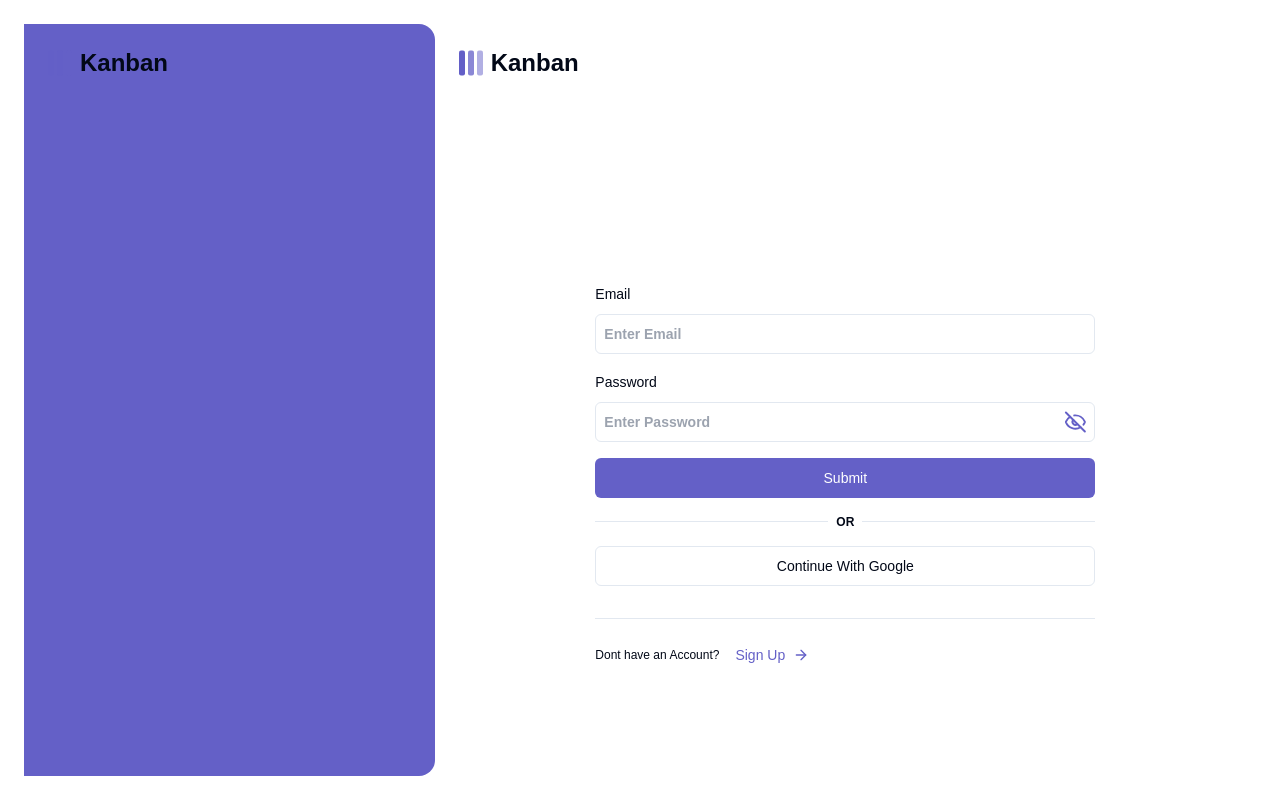
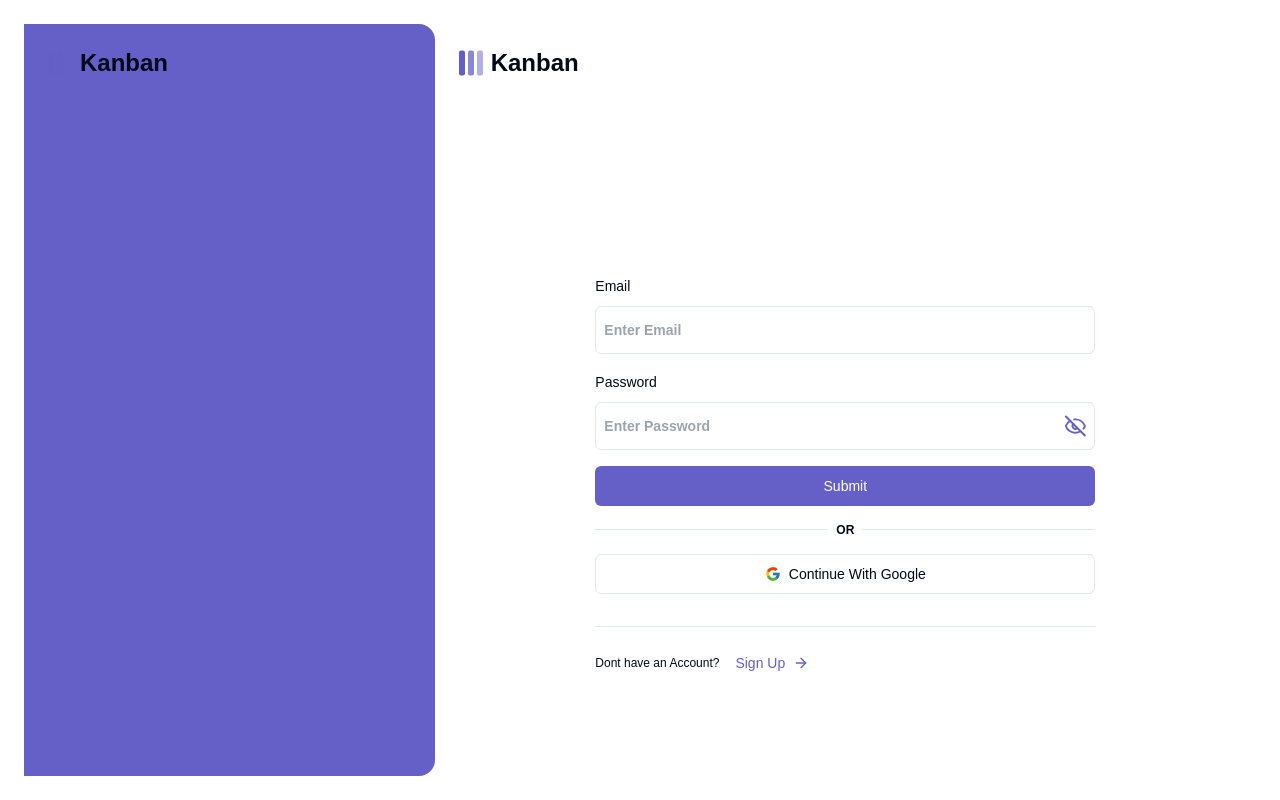
Before and after one commit to lamilekan263/Kanban-project-manager, a Next.js app: page / in a window 1280 px wide. Built offline with nearby package versions, Linux system fonts and the light colour scheme.

Commit message:
add google icon to the login page

```diff
--- a/package.json
+++ b/package.json
@@ -24,6 +24,7 @@
     "react": "^19.0.0",
     "react-dom": "^19.0.0",
     "react-hook-form": "^7.54.2",
+    "react-icons": "^5.5.0",
     "tailwind-merge": "^3.0.1",
     "tailwindcss-animate": "^1.0.7",
     "zod": "^3.24.2"
--- a/src/components/LoginForm.tsx
+++ b/src/components/LoginForm.tsx
@@ -11,7 +11,7 @@ import { Separator } from './ui/separator'
 import { Form } from './ui/form'
 import { ArrowRight, Eye, EyeOff } from 'lucide-react'
 import Link from 'next/link'
-
+import { FcGoogle } from "react-icons/fc";
 
 const formSchema = z.object({
     email: z.string().email({
@@ -73,6 +73,7 @@ const LoginForm = () => {
                 </form>
             </Form>
             <Button className='w-full my-4' variant='outline' type="submit">
+                <FcGoogle size={20} />
                 Continue With Google
             </Button>
             <Separator className='my-4' />
--- a/src/components/ui/input.tsx
+++ b/src/components/ui/input.tsx
@@ -9,7 +9,7 @@ const Input = React.forwardRef<HTMLInputElement, IInput>(
   ({ className, type, Icon, iconProps, ...props }, ref) => {
     return (
       <div className={cn(
-        "flex items-center px-2 h-10 w-full rounded-md border border-input  text-base font-bold ring-offset-background file:border-0 file:bg-transparent file:text-sm file:font-medium file:text-foreground placeholder:text-muted-foreground  disabled:cursor-not-allowed disabled:opacity-50 md:text-sm",
+        "flex items-center px-2 h-12 w-full rounded-md border border-input  text-base font-bold ring-offset-background file:border-0 file:bg-transparent file:text-sm file:font-medium file:text-foreground placeholder:text-muted-foreground  disabled:cursor-not-allowed disabled:opacity-50 md:text-sm",
         className
       )}>
         <input
```
Also changed, not shown: 1 other file (tests, documents, lock files or other folders).
